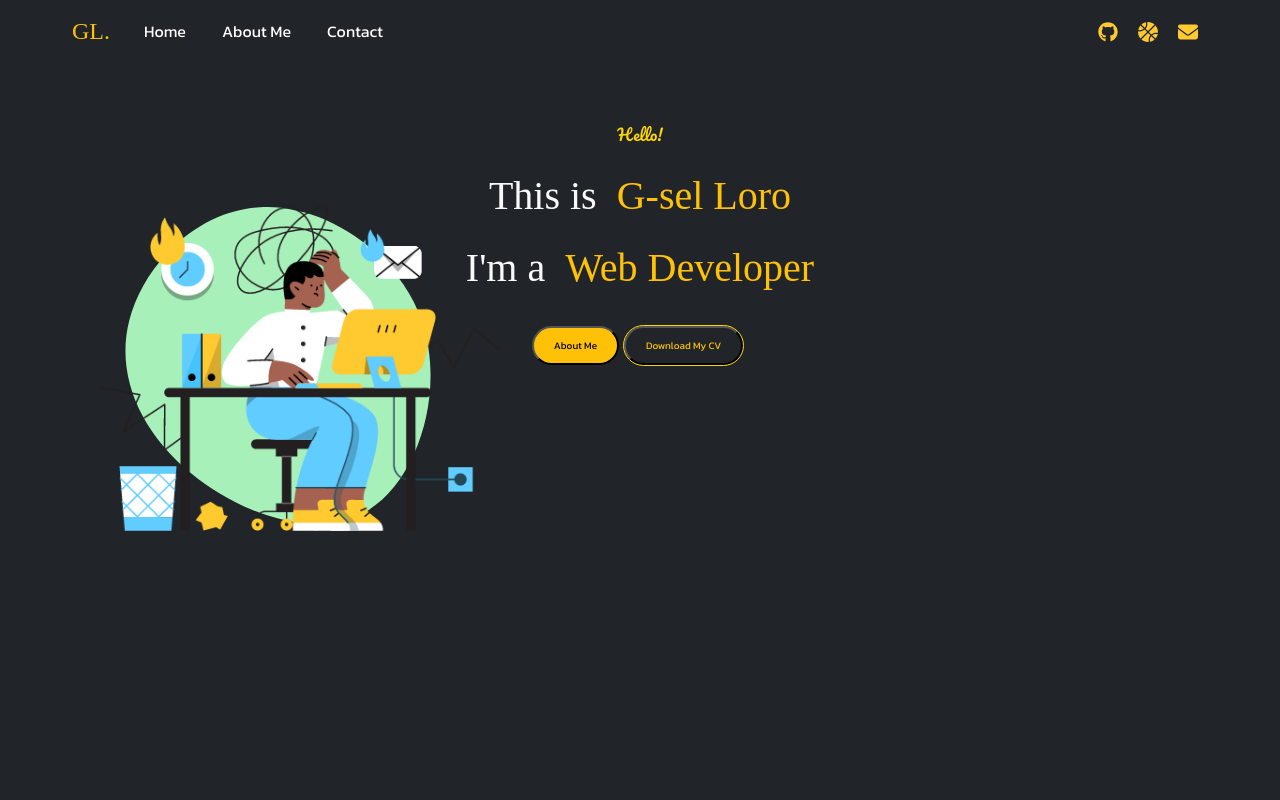
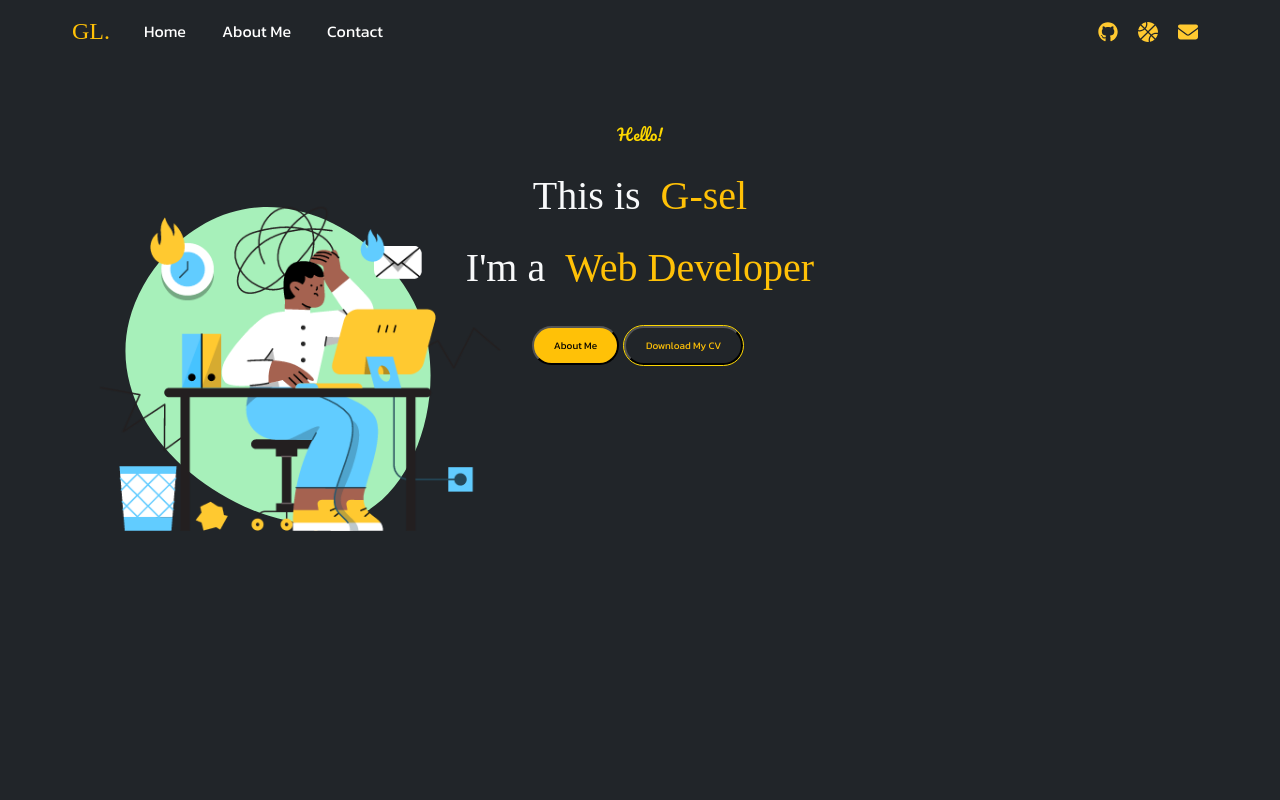
Before and after one commit to G-sel/gml, a Vue app: page / in a window 1280 px wide. Shown: the top 800 px of the page. Built offline with nearby package versions, Linux system fonts and the light colour scheme; a web font is replaced by a local one.

Commit message:
change name

```diff
--- a/src/components/landingPage.vue
+++ b/src/components/landingPage.vue
@@ -6,7 +6,7 @@
   <path fill="#A7F0BA" d="M68.7,-20.5C78.2,7,67.6,42.8,47.3,55.3C26.9,67.8,-3.4,57,-23.6,40.5C-43.7,23.9,-53.9,1.5,-48.3,-20.6C-42.7,-42.7,-21.4,-64.6,4.1,-65.9C29.6,-67.3,59.2,-48,68.7,-20.5Z" transform="translate(100 100)" />
 </svg>
     <p class="flex-start greet">Hello!</p>
-    <h1 class="text-light flex-start name font">This is &nbsp;<p class="text-warning"> G-sel Loro</p></h1>
+    <h1 class="text-light flex-start name font">This is &nbsp;<p class="text-warning"> G-sel</p></h1>
     <h1 class="text-light flex-start font">I'm a &nbsp;<p class="text-warning"> Web Developer</p></h1>
     <div class="button flex-start">
     <button class="button about bg-warning ">About Me</button>
```
